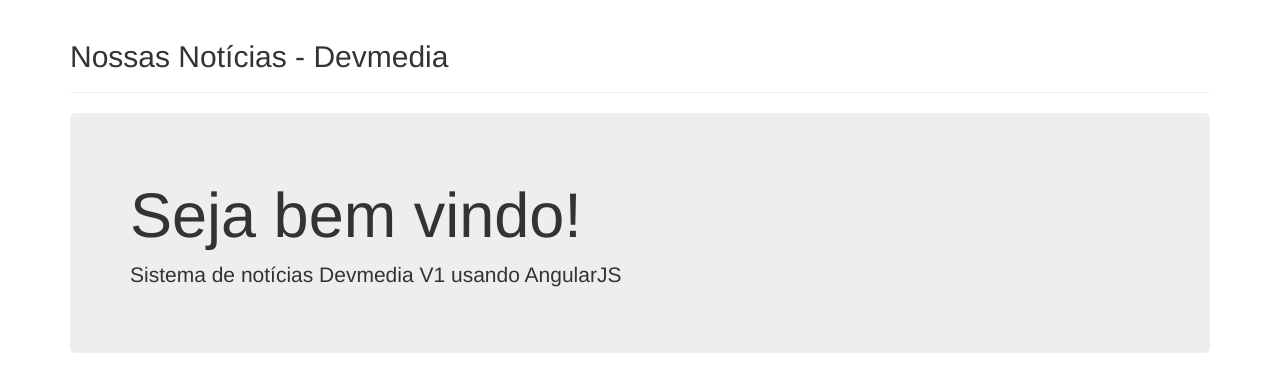
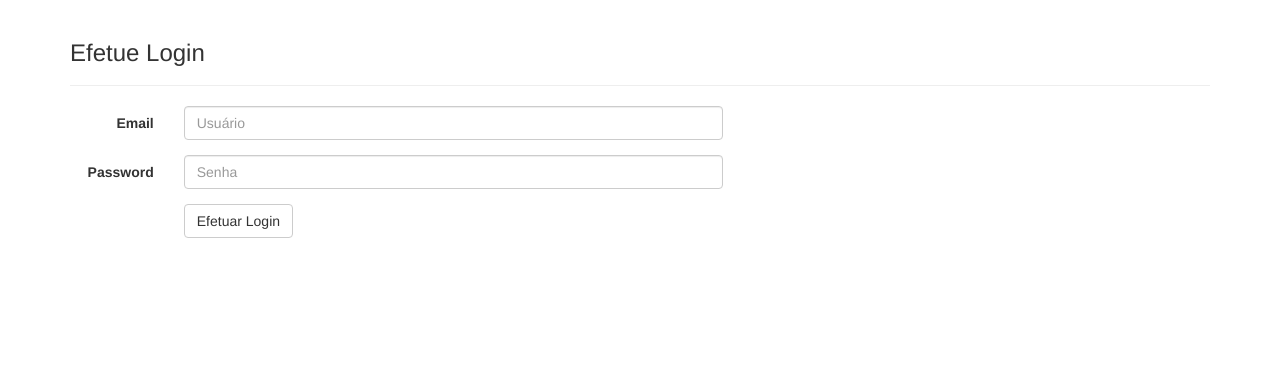
Before and after one commit to wstagf/ttt, a PHP site: page / in a window 1280 px wide. Shown: the top 392 px of the page. Run offline with PHP 8.4, Linux system fonts and the light colour scheme; data comes from the database, SQL or seed files in the repository; data that the repository does not hold is empty; some libraries are stand-ins or nearby versions.

Commit message:
Update index.php

```diff
--- a/index.php
+++ b/index.php
@@ -1,67 +1,63 @@
 <html ng-app="app">
     <head>
-        <title>Lista de Notícias</title>
+		<title>SACA</title>
         <meta charset="utf-8">
-
-        <link rel="stylesheet" href="https://maxcdn.bootstrapcdn.com/bootstrap/3.3.4/css/bootstrap.min.css">
-
+        <link rel="stylesheet" href="css/bootstrap.min.css" type="text/css" >
+		<link rel="stylesheet" href="css/angular-toastr.min.css" type="text/css" />
     </head>
     <body>
 
-        <div ng-controller="inicialController">
+        <div ng-controller="loginController">
 
             <div class="container">
                 <div class="row">
                     <div class="col-xs-12">
 
                         <div class="page-header">
-                            <h2>Nossas Notícias - Devmedia</h2>
-                        </div>
-
-                        <div class="jumbotron">
-                          <h1>Seja bem vindo!</h1>
-                          <p>Sistema de notícias Devmedia V1 usando AngularJS</p>
+                            <h3>Efetue Login</h3>
                         </div>
 
                     </div>
                 </div>
-            </div>
 
+                <div class="row">
+                    <div class="col-xs-12 col-sm-7">
 
-            <div class="container">
-                <div class="row">
-                    <div class="col-xs-12">
+                        <form class="form-horizontal" ng-submit="fazerLogin()">
+                          <div class="form-group">
+                            <label for="inputEmail3" class="col-sm-2 control-label">Email</label>
+                            <div class="col-sm-10">
+                              <input type="text" class="form-control" id="inputEmail3" placeholder="Usuário" ng-model="login.usuario" required>
+                            </div>
+                          </div>
+                          <div class="form-group">
+                            <label for="inputPassword3" class="col-sm-2 control-label">Password</label>
+                            <div class="col-sm-10">
+                              <input type="password" class="form-control" id="inputPassword3" placeholder="Senha" ng-model="login.senha" required>
+                            </div>
+                          </div>
 
+                          <div class="form-group">
+                            <div class="col-sm-offset-2 col-sm-10">
+                              <button type="submit" class="btn btn-default">Efetuar Login</button>
+                            </div>
+                          </div>
+                        </form>
 
-
-                <div
-                     class="alert alert-info"
-                     ng-repeat="item in noticias"
-                >
-                    <h3>
-                        <span class="label label-primary" style="margin-right:10px;">
-                            {{item.noticia.dados.datanoticia}}
-                        </span>
-                        <a href="verNoticia.php?id={{item.noticia.dados.idnoticia}}">
-                            {{item.noticia.dados.noticiatitulo}}
-                        </a>
-                        </h3>
-                    <p>{{item.noticia.dados.noticiadescricao}}</p>
-
-                </div>
-
-
-
+                    </div>
+                    <div class="col-xs-12 col-sm-5">
 
                     </div>
                 </div>
+
             </div>
-
 
         </div>
 
+
         <script src="js/angular/angular.min.js"></script>
+		<script src="js/angular/angular-toastr.tpls.min.js"></script>
         <script src="js/app.module.js"></script>
-        <script src="js/inicialController.js"></script>
+        <script src="js/loginController.js"></script>
     </body>
 </html>
```
